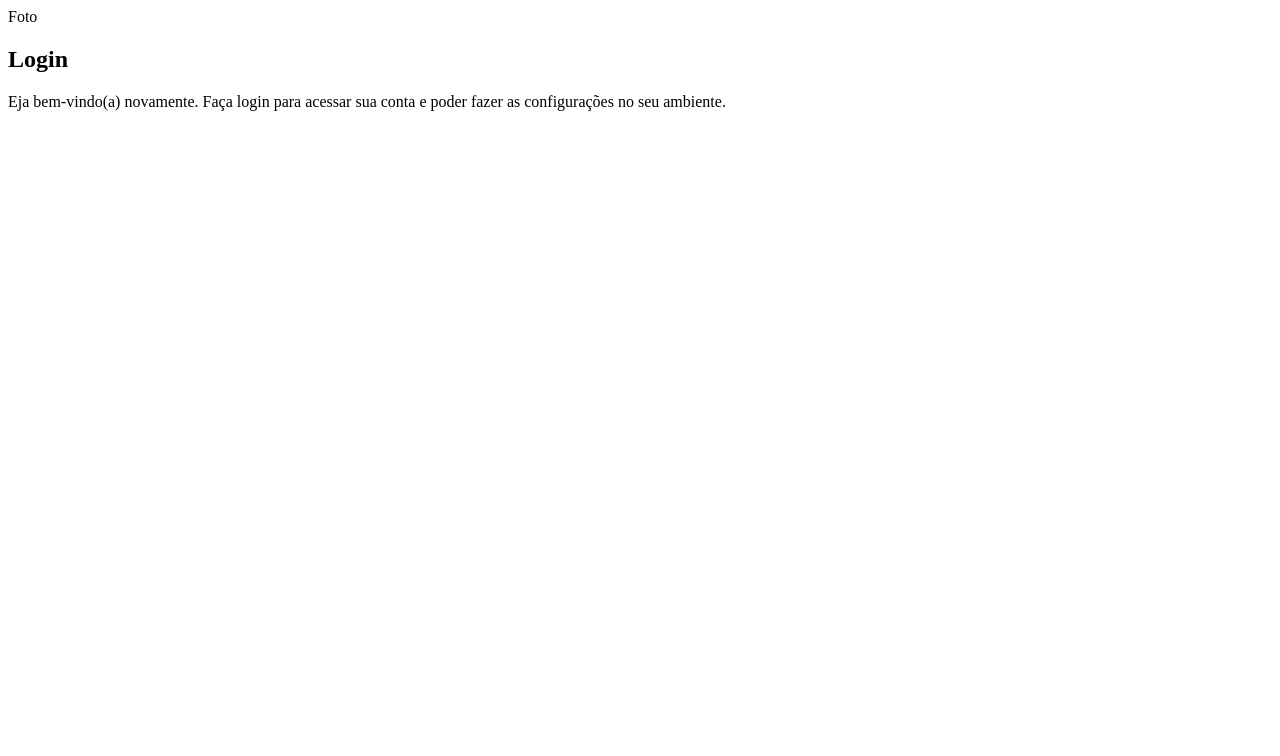
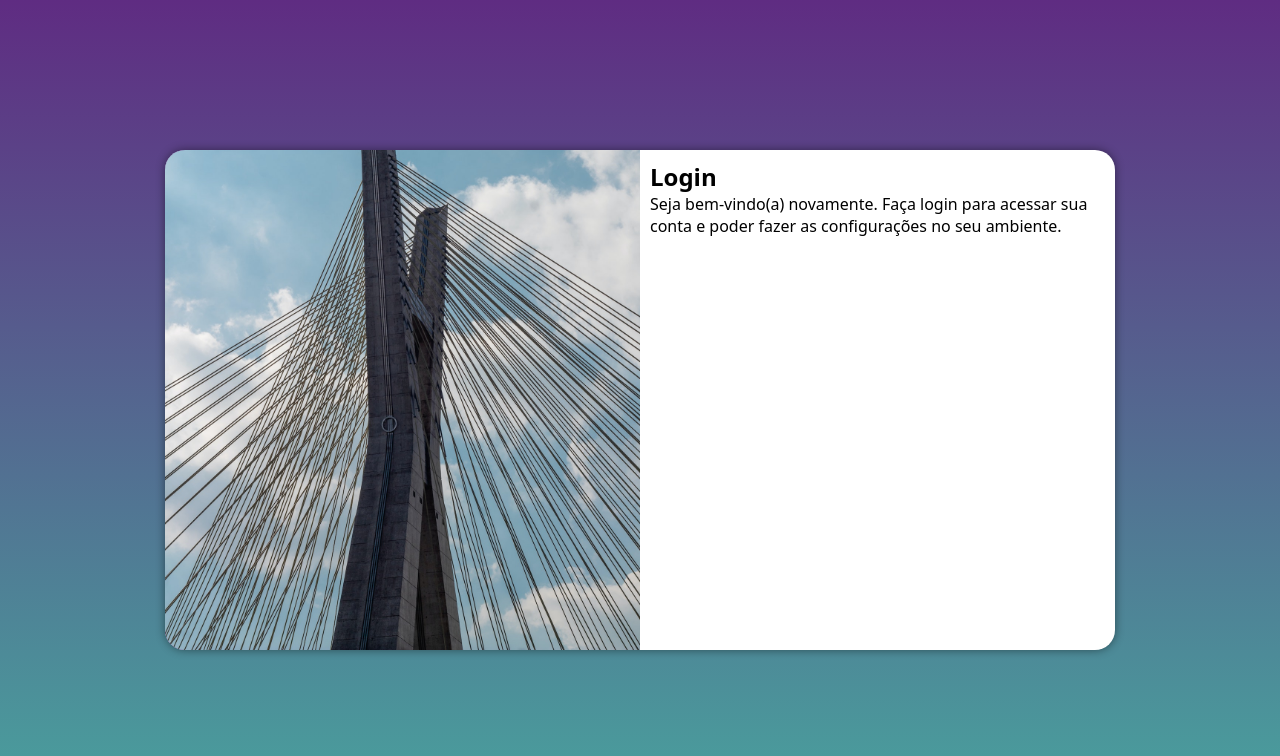
Before and after one commit to leohaley/projeto-login, a plain HTML site: page index.html in a window 1280 px wide. Drawn offline with Linux system fonts and the light colour scheme.

Commit message:
para outras telas

```diff
--- /dev/null
+++ b/estilos/media-query.css
@@ -0,0 +1,43 @@
+@charset "UTF-8";
+
+@media screen and (min-width: 768px) and (max-width: 992px) {
+    body {
+        background-image: linear-gradient(to top, #49a09d, #5f2c82);
+    }
+
+    section#login {
+        width: 80vw;
+    }
+
+    section#login > div#imagem {
+        float: left;
+        width: 30%;
+        height: 100%;
+    }
+
+    section#login > div#formulario {
+        float: right;
+        width: 70%;
+    }
+}
+
+@media screen and (min-width: 992px) {
+    body {
+        background-image: linear-gradient(to top, #49a09d, #5f2c82);
+    }
+
+    section#login {
+        width: 950px;
+    }
+
+    section#login > div#imagem {
+        float: left;
+        width: 50%;
+        height: 100%;
+    }
+
+    section#login > div#formulario {
+        float: right;
+        width: 50%
+    }
+}
--- a/estilos/style.css
+++ b/estilos/style.css
@@ -5,3 +5,52 @@
     Verde: #49a09d
     Lilás: #5f2c82
 */
+
+* {
+    font-family: system-ui, -apple-system, BlinkMacSystemFont, 'Segoe UI', Roboto, Oxygen, Ubuntu, Cantarell, 'Open Sans', 'Helvetica Neue', sans-serif;
+    margin: 0px;
+    padding: 0px;
+    box-sizing: border-box;
+}
+
+body, html {
+    background-color: #5f2c82;
+    height: 100vh;
+    width: 100vw;
+}
+
+main {
+    position: relative;
+    height: 100vh;
+    width: 100vw;
+}
+
+section#login {
+    position: absolute;
+    top: 50%;
+    left: 50%;
+    transform: translate(-50%, -50%);
+    overflow: hidden;
+
+    background-color: white;
+    width: 250px;
+    height: 500px;
+    border-radius: 20px;
+    box-shadow: 0px 0px 10px rgba(0, 0, 0, 0.450);
+
+    transition: width .3s, height .3s;
+    transition-timing-function: ease;
+}
+
+section#login > div#imagem {
+    display: block;
+    background: #5f2c82 url(../imagens/metal.jpg) no-repeat;
+    background-size: cover;
+    background-position: left bottom;
+    height: 200px;
+}
+
+section#login > div#formulario {
+    display: block;
+    padding: 10px;
+}
--- a/index.html
+++ b/index.html
@@ -6,16 +6,17 @@
     <meta name="viewport" content="width=device-width, initial-scale=1.0">
     <title>Login</title>
     <link rel="stylesheet" href="estilos/style.css">
+    <link rel="stylesheet" href="estilos/media-query.css">
 </head>
 <body>
     <main>
         <section id="login">
             <div id="imagem">
-                Foto
+                <!-- Aqui vai a imagem nas CSS -->
             </div>
             <div id="formulario">
                 <h1>Login</h1>
-                <p>Eja bem-vindo(a) novamente. Faça login para acessar sua conta e poder fazer as configurações no seu ambiente.</p>
+                <p>Seja bem-vindo(a) novamente. Faça login para acessar sua conta e poder fazer as configurações no seu ambiente.</p>
                 <form action="login.php" method="post"></form>
             </div>
         </section>
```
